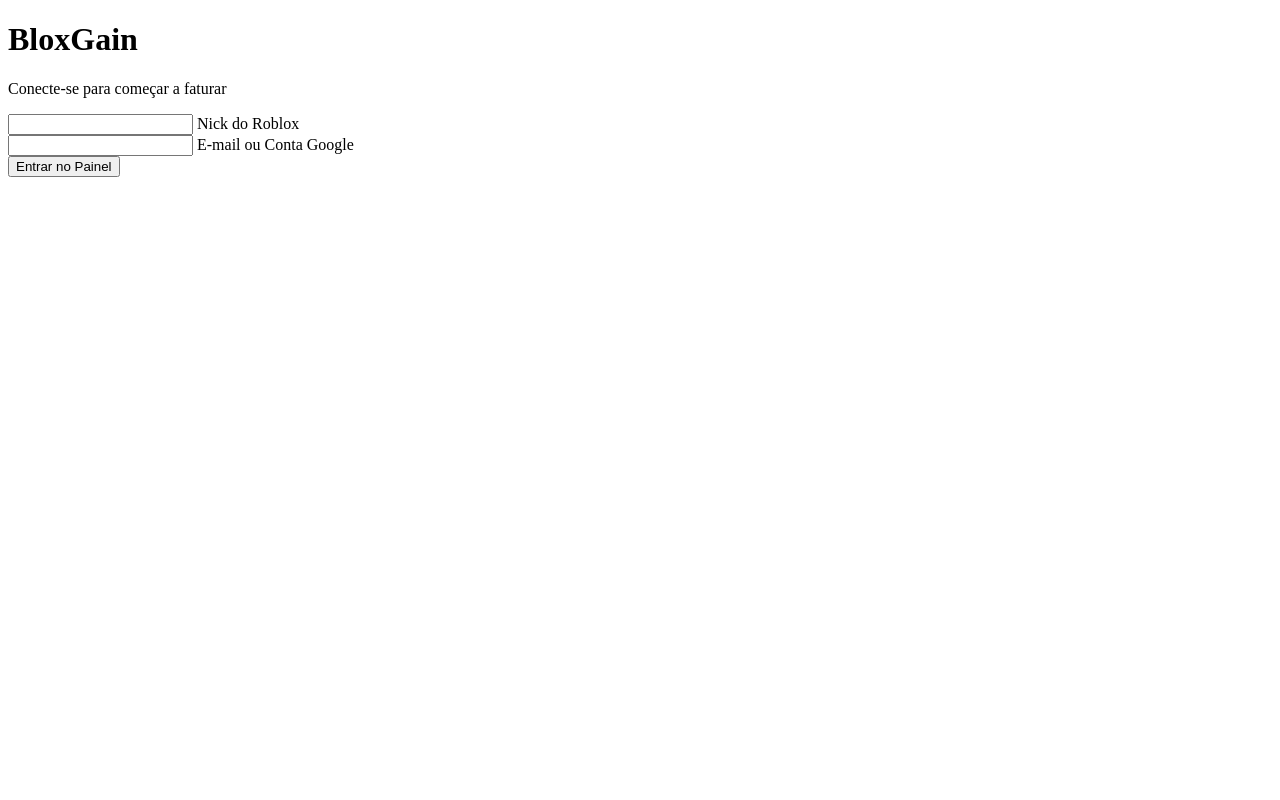
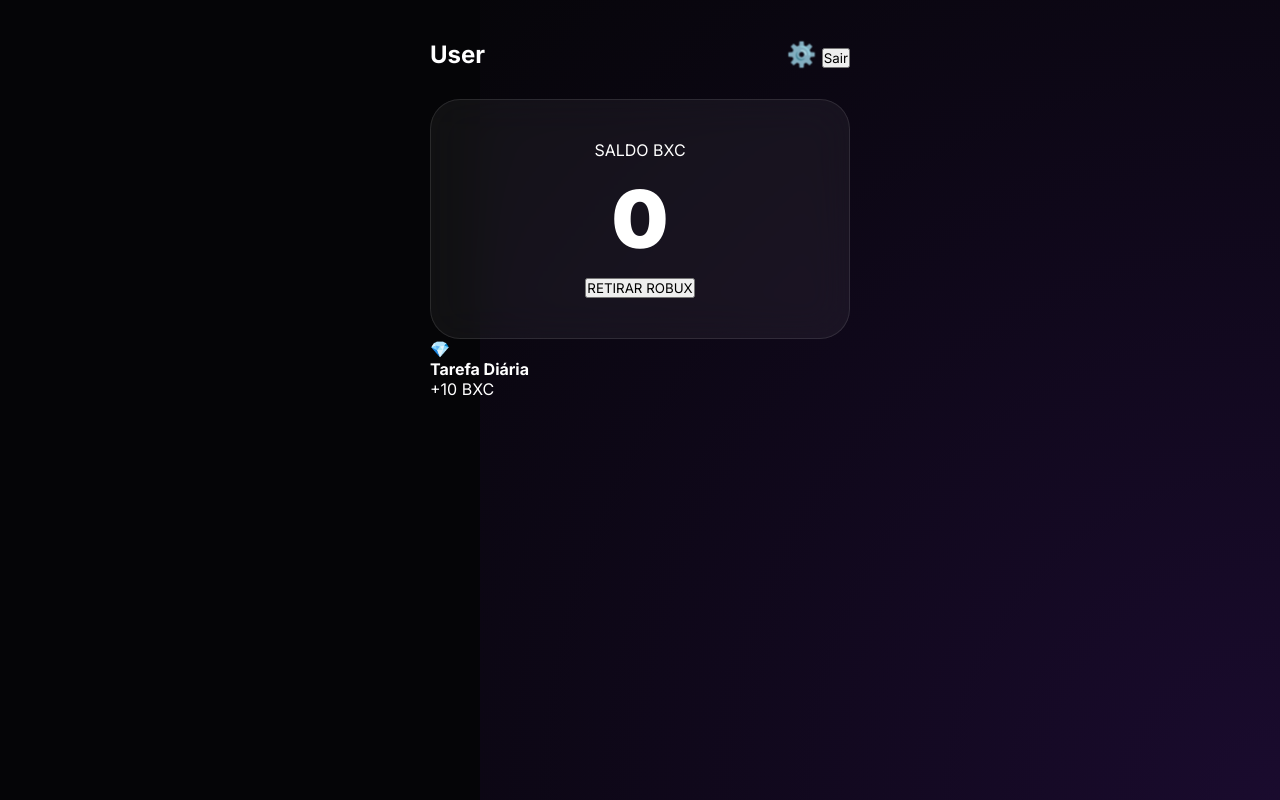
Before and after one commit to andrerob00021-prog/bloxgain-web, a website: page index.html in a window 1280 px wide. Drawn offline with Linux system fonts and the light colour scheme.

Commit message:
Corrigindo nome do arquivo para index

```diff
--- a/index.html
+++ b/index.html
@@ -3,36 +3,97 @@
 <head>
     <meta charset="UTF-8">
     <meta name="viewport" content="width=device-width, initial-scale=1.0">
-    <title>Blox Gain | Login</title>
-    <link href="https://fonts.googleapis.com/css2?family=Inter:wght@300;500;700&display=swap" rel="stylesheet">
-    <link rel="stylesheet" href="style.css">
+    <title>Blox Gain | Pro</title>
+    <link href="https://fonts.googleapis.com/css2?family=Inter:wght@400;700;900&display=swap" rel="stylesheet">
+    <link rel="stylesheet" href="style-final.css">
 </head>
-<body>
-    <div class="background-animate"></div>
-    <div class="login-container">
-        <div class="login-box">
-            <h1 class="logo">Blox<span>Gain</span></h1>
-            <p class="subtitle">Conecte-se para começar a faturar</p>
-            <form id="loginForm">
-                <div class="input-group">
-                    <input type="text" id="robloxNick" required placeholder=" ">
-                    <label>Nick do Roblox</label>
-                </div>
-                <div class="input-group">
-                    <input type="email" id="userEmail" required placeholder=" ">
-                    <label>E-mail ou Conta Google</label>
-                </div>
-                <button type="submit" class="btn-login">Entrar no Painel</button>
-            </form>
+<body onclick="startMusic()">
+    <div id="bg-anim" class="background-animate"></div>
+
+    <audio id="bgMusic" loop><source src="https://www.bensound.com/bensound-music/bensound-slowmotion.mp3" type="audio/mpeg"></audio>
+    <audio id="clickSound"><source src="https://assets.mixkit.co/active_storage/sfx/2568/2568-preview.mp3" type="audio/mpeg"></audio>
+
+    <div class="dash-container">
+        <header class="user-bar">
+            <h2 id="displayNick">Carregando...</h2>
+            <div class="header-btns">
+                <button onclick="toggleSettings()" class="btn-settings">⚙️</button>
+                <button onclick="logout()" class="btn-exit">Sair</button>
+            </div>
+        </header>
+
+        <section class="main-card">
+            <p>SALDO BXC</p>
+            <h1 id="balance">0</h1>
+            <button onclick="playClick(); checkWithdraw()" class="btn-action pulse">RETIRAR ROBUX</button>
+        </section>
+
+        <div class="card-task" onclick="playClick(); earn(10)">
+            <span>💎</span>
+            <div><h4>Tarefa Diária</h4><p>+10 BXC</p></div>
         </div>
     </div>
+
+    <div id="settingsModal" class="modal">
+        <div class="modal-content">
+            <h3>Configurações</h3>
+            <div class="setting-item">
+                <span>Música</span>
+                <input type="checkbox" id="musicToggle" checked onchange="updateSettings()">
+            </div>
+            <div class="setting-item">
+                <span>Efeitos de Som</span>
+                <input type="checkbox" id="sfxToggle" checked onchange="updateSettings()">
+            </div>
+            <div class="setting-item">
+                <span>Animação de Fundo</span>
+                <input type="checkbox" id="animToggle" checked onchange="updateSettings()">
+            </div>
+            <button onclick="toggleSettings()" class="btn-close">Fechar</button>
+        </div>
+    </div>
+
+    <div id="toast" class="toast-notification"></div>
+
     <script>
-        document.getElementById('loginForm').onsubmit = function(e) {
-            e.preventDefault();
-            localStorage.setItem('robloxNick', document.getElementById('robloxNick').value);
-            localStorage.setItem('bxcBalance', '0');
-            window.location.href = 'dashboard.html';
-        };
+        let balance = parseInt(localStorage.getItem('bxcBalance')) || 0;
+        document.getElementById('displayNick').innerText = localStorage.getItem('robloxNick') || 'User';
+        document.getElementById('balance').innerText = balance;
+
+        function playClick() {
+            if(document.getElementById('sfxToggle').checked) {
+                const s = document.getElementById('clickSound'); s.currentTime = 0; s.play();
+            }
+        }
+
+        function updateSettings() {
+            const music = document.getElementById('bgMusic');
+            const anim = document.getElementById('bg-anim');
+
+            if(!document.getElementById('musicToggle').checked) music.pause();
+            else music.play();
+
+            anim.style.display = document.getElementById('animToggle').checked ? 'block' : 'none';
+        }
+
+        function toggleSettings() {
+            document.getElementById('settingsModal').classList.toggle('active');
+        }
+
+        function earn(amount) {
+            balance += amount;
+            localStorage.setItem('bxcBalance', balance);
+            document.getElementById('balance').innerText = balance;
+            showToast(`+${amount} BXC!`);
+        }
+
+        function showToast(msg) {
+            const t = document.getElementById('toast');
+            t.innerText = msg; t.classList.add('active');
+            setTimeout(() => t.classList.remove('active'), 3000);
+        }
+
+        function logout() { localStorage.clear(); window.location.href = 'index.html'; }
     </script>
 </body>
 </html>
```
Also changed, not shown: dashboard.html (deleted, +0 -99 lines).
